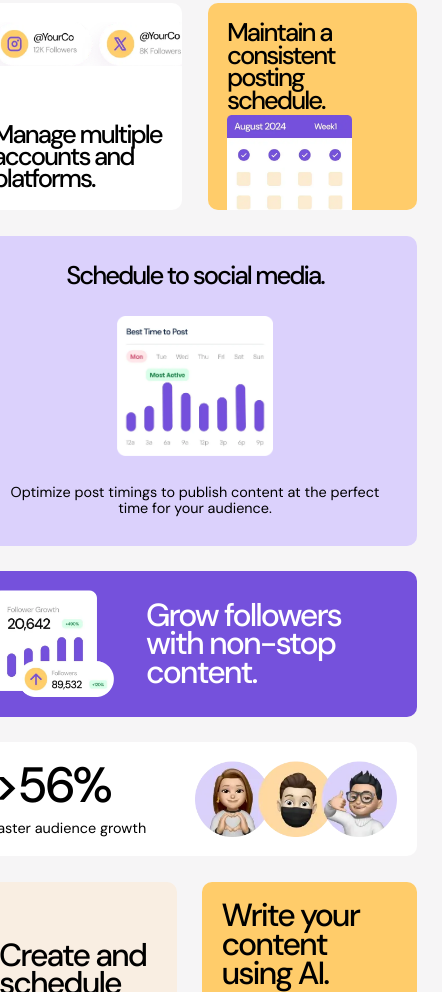
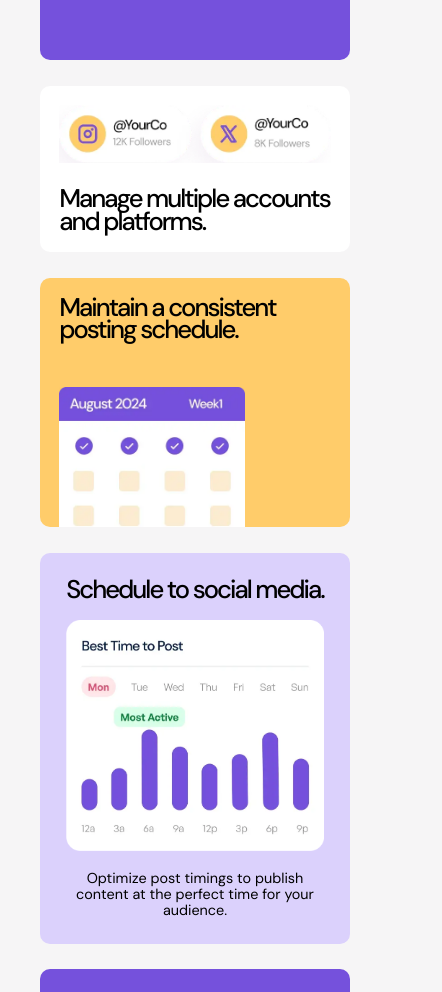
Before and after one commit to matejadb/bento-grid, a plain HTML site: page index.html in a window 390 px wide. Shown: the part 229-1221 px from the top of the page, 442 px wide, since content can reach past the window. Drawn offline with Linux system fonts and the light colour scheme.

Commit message:
Finish mobile view

```diff
--- a/styles/queries.css
+++ b/styles/queries.css
@@ -97,3 +97,72 @@
 		width: 50%;
 	}
 }
+
+/********************************************/
+/* 			         BELOW 512px             	 	*/
+/********************************************/
+
+@media (max-width: 32em) {
+	.text--preset-1 {
+		font-size: 4rem;
+	}
+
+	.text--preset-2 {
+		font-size: 3.2rem;
+	}
+
+	.grid--1-col {
+		grid-template-columns: 1fr;
+	}
+
+	.grid--3-col-row {
+		grid-template-columns: 1fr;
+		grid-template-rows: 1.5fr 1fr 1.5fr auto 1fr 0.5fr;
+	}
+
+	.content-manage {
+		grid-column: 1 / span 2;
+	}
+
+	.content-manage img {
+		width: 100%;
+	}
+
+	.content-maintain {
+		grid-row: 3 / 4;
+		grid-column: 1 / span 2;
+		gap: 1.6rem;
+	}
+
+	.content-maintain img {
+		bottom: 0;
+	}
+
+	.content-schedule {
+		grid-row: 4 / 5;
+		grid-column: 1 / span 2;
+	}
+
+	.content-schedule img {
+		width: 100%;
+	}
+
+	.content-grow-followers {
+		grid-row: 5 / 6;
+	}
+	.content-grow-followers img {
+		width: 40%;
+	}
+
+	.content-audience {
+		grid-row: 6 / 7;
+		grid-column: 1 / span 2;
+		flex-direction: column;
+		align-items: flex-start;
+		gap: 2.4rem;
+	}
+
+	.content-audience img {
+		width: 50%;
+	}
+}
--- a/styles/styles.css
+++ b/styles/styles.css
@@ -1,6 +1,6 @@
 .section-grid {
 	max-width: 120rem;
-	padding: 0 3.2rem;
+	margin: 5rem 5rem;
 	display: grid;
 	gap: 3.2rem;
 	grid-template-columns: 25fr 75fr;
```
Also changed, not shown: screenshot.png (added), 1 other file.
